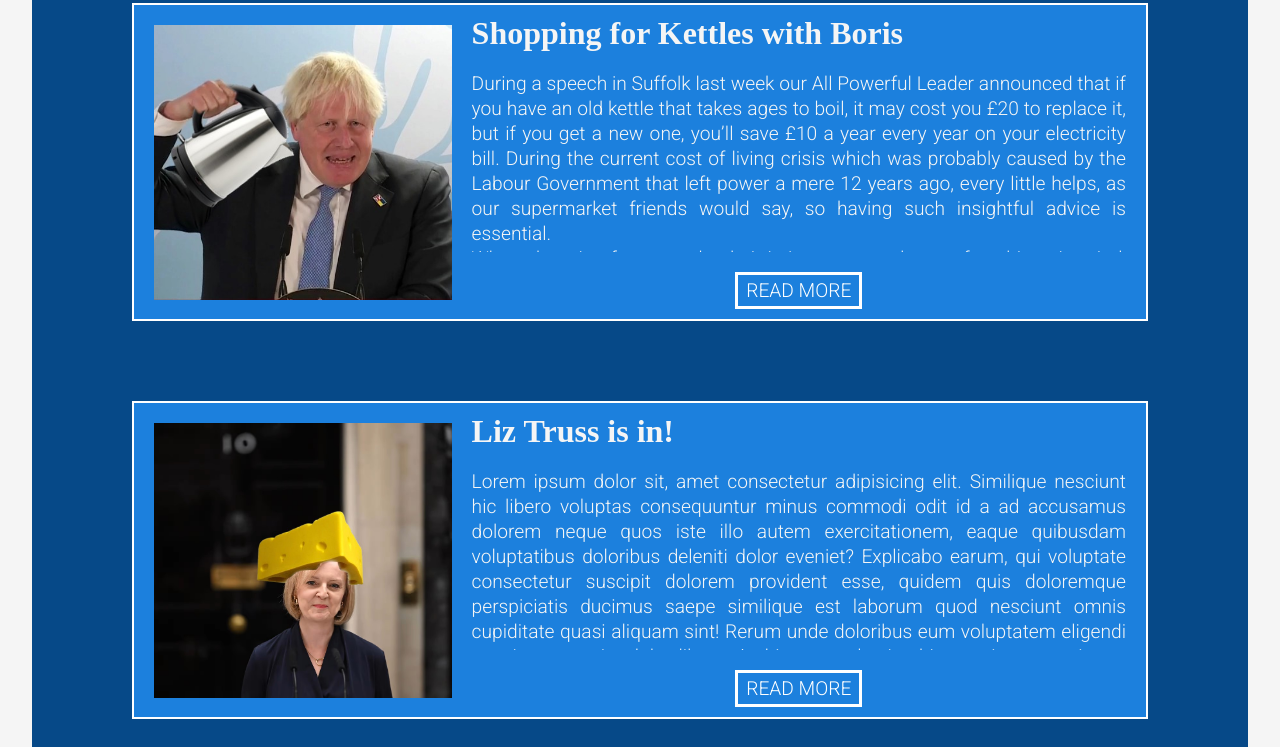
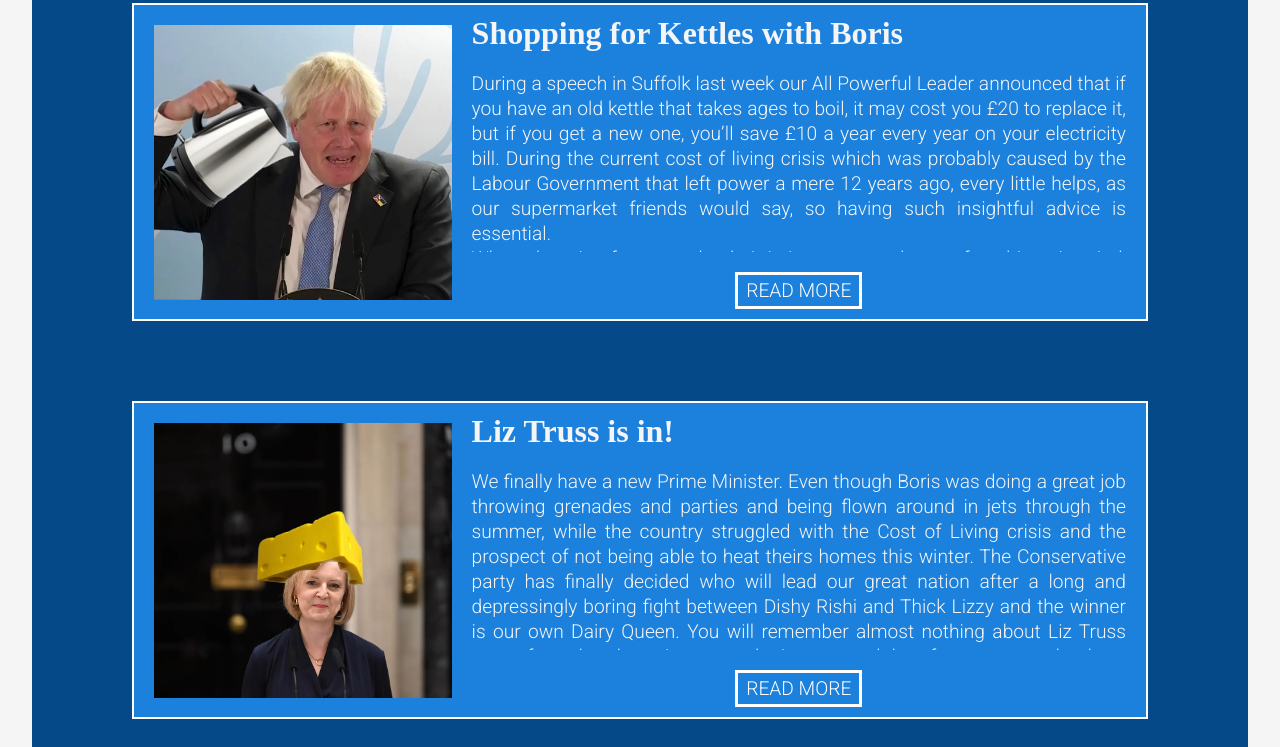
Before and after one commit to RaffBenato/uktrends, a plain HTML site: page index.html in a window 1280 px wide. Shown: the part 338-1085 px from the top of the page. Drawn offline with Linux system fonts and the light colour scheme.

Commit message:
liz card

```diff
--- a/index.html
+++ b/index.html
@@ -1,8 +1,11 @@
 <!DOCTYPE html>
 <html lang="en">
   <head>
-    <script async src="https://pagead2.googlesyndication.com/pagead/js/adsbygoogle.js?client=ca-pub-4682488108126216"
-     crossorigin="anonymous"></script>
+    <script
+      async
+      src="https://pagead2.googlesyndication.com/pagead/js/adsbygoogle.js?client=ca-pub-4682488108126216"
+      crossorigin="anonymous"
+    ></script>
     <meta charset="UTF-8" />
     <meta http-equiv="X-UA-Compatible" content="IE=edge" />
     <meta name="viewport" content="width=device-width, initial-scale=1.0" />
@@ -52,20 +55,22 @@
           <div class="storypanel">
             <div class="storytitle">Liz Truss is in!</div>
             <div class="storymain">
-              Lorem ipsum dolor sit, amet consectetur adipisicing elit.
-              Similique nesciunt hic libero voluptas consequuntur minus commodi
-              odit id a ad accusamus dolorem neque quos iste illo autem
-              exercitationem, eaque quibusdam voluptatibus doloribus deleniti
-              dolor eveniet? Explicabo earum, qui voluptate consectetur suscipit
-              dolorem provident esse, quidem quis doloremque perspiciatis
-              ducimus saepe similique est laborum quod nesciunt omnis cupiditate
-              quasi aliquam sint! Rerum unde doloribus eum voluptatem eligendi
-              possimus eveniet dolor libero. Architecto molestias hic, maxime
-              magni vero illum possimus ducimus dolorum error nihil. Doloremque,
-              odio consequatur? Necessitatibus voluptatum animi maxime deleniti,
-              quidem accusamus incidunt quibusdam aperiam asperiores corporis
-              ipsum modi in blanditiis voluptate ducimus laboriosam officiis
-              perferendis vel iste impedit?
+              We finally have a new Prime Minister. Even though Boris was doing
+              a great job throwing grenades and parties and being flown around
+              in jets through the summer, while the country struggled with the
+              Cost of Living crisis and the prospect of not being able to heat
+              theirs homes this winter. The Conservative party has finally
+              decided who will lead our great nation after a long and
+              depressingly boring fight between Dishy Rishi and Thick Lizzy and
+              the winner is our own Dairy Queen. You will remember almost
+              nothing about Liz Truss apart from her haunting staged pictures
+              and her famous speech about
+              cheese(very...long...awkward...pause...)That. Is. A. Dis-grace.
+              The wooden politician delivered this notorious speech during the
+              Conservative Party Conference in 2014 but it will stay in our
+              nightmares forever. Using our new leader passion for the dairy
+              product as inspiration, we look at a few products that will help
+              you enjoy your cheese even more.
             </div>
             <a href="lizcheese.html" class="b1">READ MORE</a>
           </div>
```
